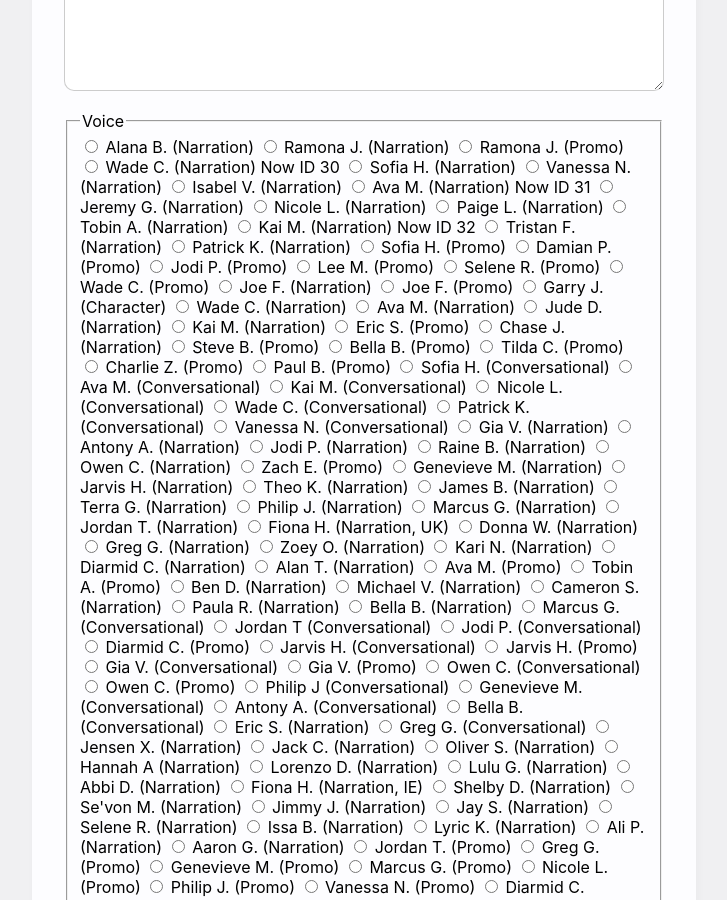
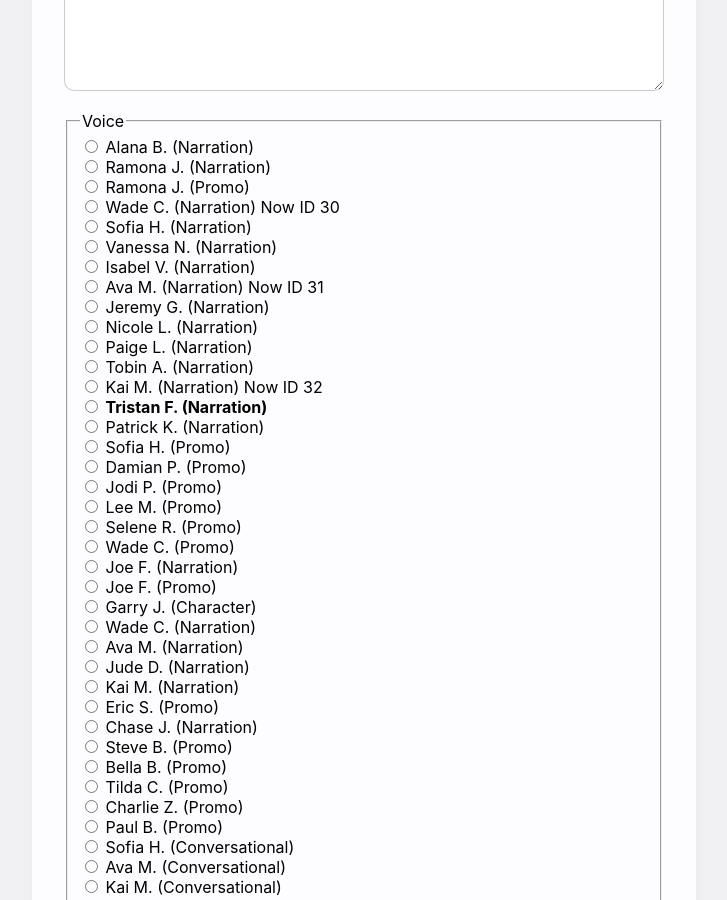
Before and after one commit to NolanChai/Commit-Challenge-2024, a website: page ucsd-tts.html in a window 1280 px wide. Shown: the part 1340-2240 px from the top of the page, without its empty margins (276-1003 px from the left). Drawn offline with Linux system fonts and the light colour scheme.

Commit message:
make radio labels each one line, and bold ucsd's voices

```diff
--- a/ucsd-tts.html
+++ b/ucsd-tts.html
@@ -81,6 +81,9 @@
             flex-direction: column;
             gap: 20px;
         }
+        label {
+            display: block;
+        }
     </style>
 </head>
 
@@ -142,7 +145,7 @@ Emily Nguyen (Emily nWIN)
 <label><input type="radio" name="speaker_id" value="15"> Paige L. (Narration)</label>
 <label><input type="radio" name="speaker_id" value="16"> Tobin A. (Narration)</label>
 <label><input type="radio" name="speaker_id" value="17"> Kai M. (Narration) Now ID 32</label>
-<label><input type="radio" name="speaker_id" value="18"> Tristan F. (Narration)</label>
+<label><input type="radio" name="speaker_id" value="18"> <strong>Tristan F. (Narration)</strong></label>
 <label><input type="radio" name="speaker_id" value="19"> Patrick K. (Narration)</label>
 <label><input type="radio" name="speaker_id" value="20"> Sofia H. (Promo)</label>
 <label><input type="radio" name="speaker_id" value="21"> Damian P. (Promo)</label>
@@ -186,7 +189,7 @@ Emily Nguyen (Emily nWIN)
 <label><input type="radio" name="speaker_id" value="61"> Marcus G. (Narration)</label>
 <label><input type="radio" name="speaker_id" value="62"> Jordan T. (Narration)</label>
 <label><input type="radio" name="speaker_id" value="63"> Fiona H. (Narration, UK)</label>
-<label><input type="radio" name="speaker_id" value="65"> Donna W. (Narration)</label>
+<label><input type="radio" name="speaker_id" value="65"> <strong>Donna W. (Narration)</strong></label>
 <label><input type="radio" name="speaker_id" value="66"> Greg G. (Narration)</label>
 <label><input type="radio" name="speaker_id" value="67"> Zoey O. (Narration)</label>
 <label><input type="radio" name="speaker_id" value="68"> Kari N. (Narration)</label>
```
